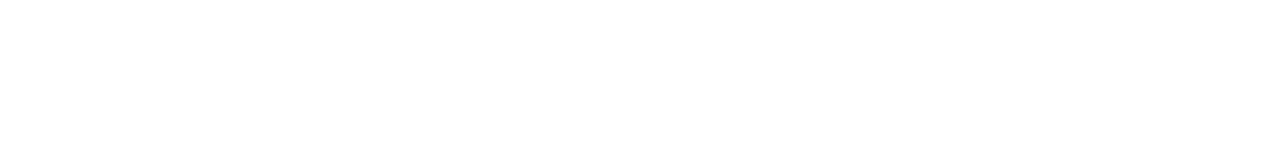
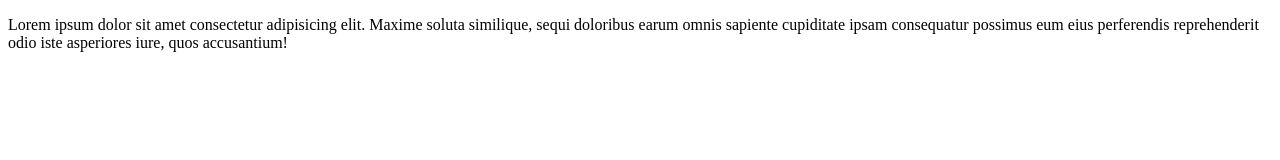
Before and after one commit to franciscoagustinrd/prueba, a plain HTML site: page bio.html in a window 1280 px wide. Drawn offline with Linux system fonts and the light colour scheme.

Commit message:
Se añade texto

```diff
--- a/bio.html
+++ b/bio.html
@@ -6,6 +6,6 @@
     <title>Document</title>
 </head>
 <body>
-
+    <p>Lorem ipsum dolor sit amet consectetur adipisicing elit. Maxime soluta similique, sequi doloribus earum omnis sapiente cupiditate ipsam consequatur possimus eum eius perferendis reprehenderit odio iste asperiores iure, quos accusantium!</p>
 </body>
 </html>
```
